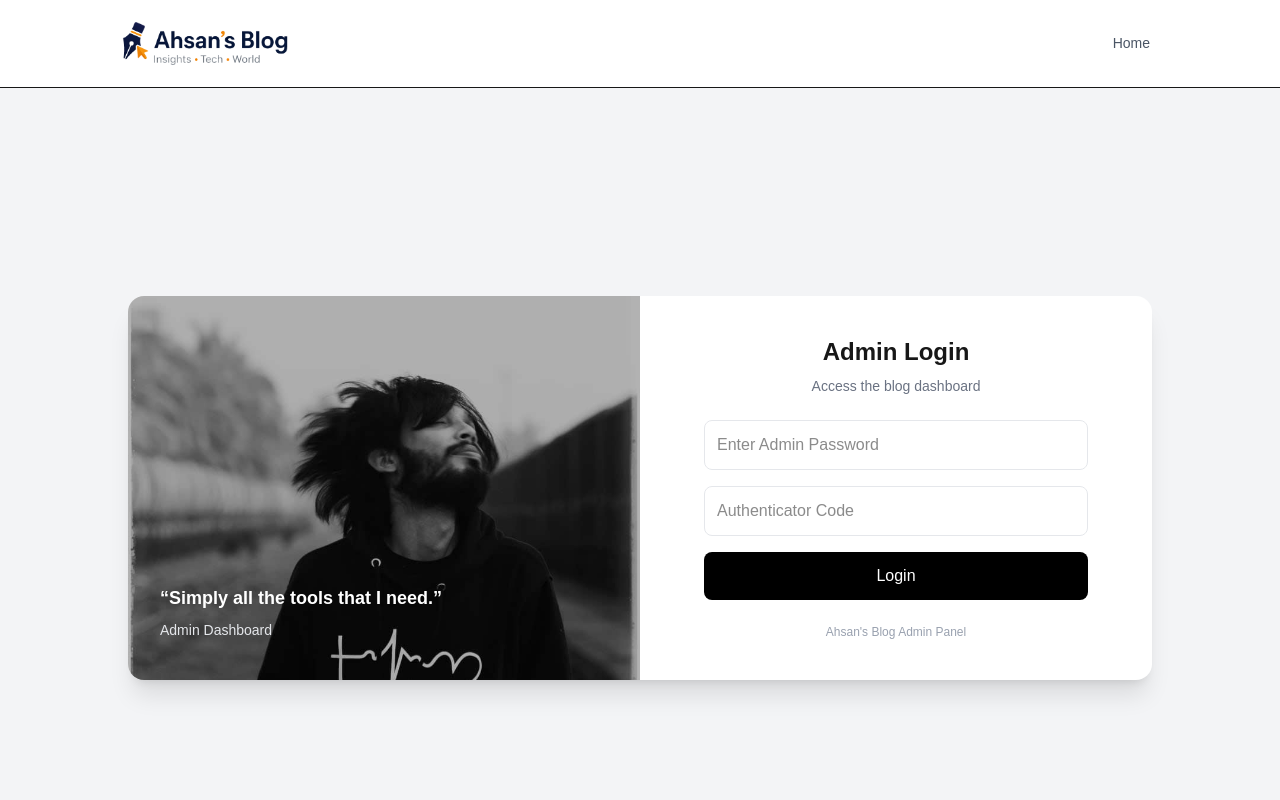
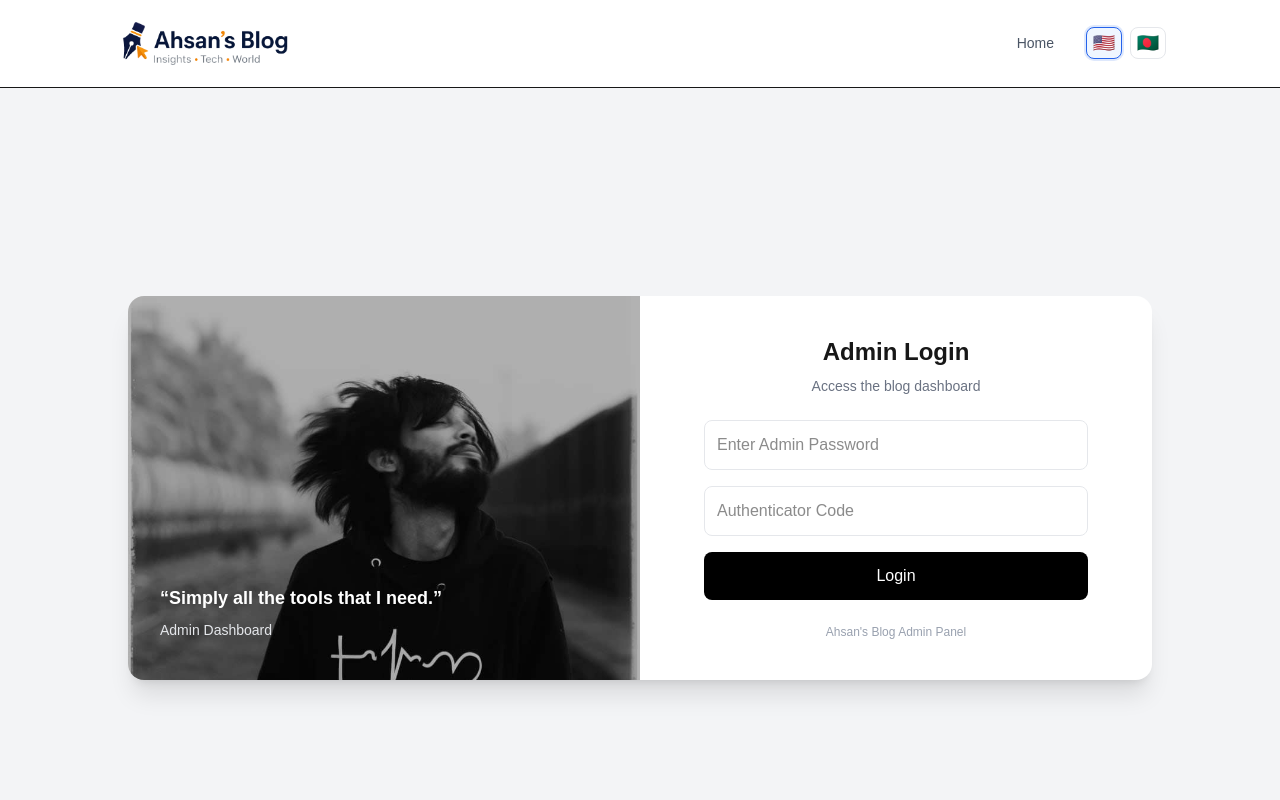
Before and after one commit to Jannat63/my-blog-js-file, a Next.js app: page /admin/login in a window 1280 px wide. Shown: the top 800 px of the page. Built offline with nearby package versions, Linux system fonts and the light colour scheme.

Commit message:
language fixed

```diff
--- a/app/globals.css
+++ b/app/globals.css
@@ -110,10 +110,8 @@ html {
 }
 
 /* =========================
-   RICH TEXT EDITOR FIX
+   RICH TEXT EDITOR
 ========================= */
-
-/* main editor */
 
 .admin-ui .ProseMirror {
   background: #0f172a !important;
@@ -126,13 +124,9 @@ html {
   border: 1px solid rgba(255,255,255,0.12) !important;
 }
 
-/* paragraphs */
-
 .admin-ui .ProseMirror p {
   color: #e5e7eb !important;
 }
-
-/* headings */
 
 .admin-ui .ProseMirror h1 {
   font-size: 28px !important;
@@ -152,14 +146,10 @@ html {
   color: #ffffff !important;
 }
 
-/* bold */
-
 .admin-ui .ProseMirror strong {
   color: #ffffff !important;
   font-weight: 700 !important;
 }
-
-/* list */
 
 .admin-ui .ProseMirror ul {
   padding-left: 20px !important;
@@ -170,32 +160,50 @@ html {
   margin-bottom: 6px !important;
 }
 
-/* focus */
-
 .admin-ui .ProseMirror:focus {
   outline: none !important;
   box-shadow: 0 0 0 2px #22c55e !important;
 }
 
 /* =========================
-   TOOLBAR FIX
+   LANGUAGE FLAGS
 ========================= */
 
-.admin-ui button {
-  color: #ffffff !important;
+.lang-flags {
+  display: flex;
+  align-items: center;
+  gap: 6px;
 }
 
-/* editor toolbar */
+.flag-btn {
+  font-size: 18px;
 
-.admin-ui .editor-toolbar {
-  background: rgba(255,255,255,0.04);
-  border-bottom: 1px solid rgba(255,255,255,0.08);
+  width: 36px;
+  height: 32px;
+
+  display: flex;
+  align-items: center;
+  justify-content: center;
+
+  border-radius: 8px;
+  border: 1px solid #e5e7eb;
+
+  background: #ffffff;
+
+  cursor: pointer;
+
+  transition: all 0.25s ease;
 }
 
-/* editor wrapper */
+.flag-btn:hover {
+  background: #f3f4f6;
+  transform: translateY(-1px);
+}
 
-.admin-ui .editor-wrapper {
-  border: 1px solid rgba(255,255,255,0.08);
-  border-radius: 10px;
-  overflow: hidden;
+/* active language */
+
+.flag-btn.active {
+  border-color: #2563eb;
+  background: #eff6ff;
+  box-shadow: 0 0 0 2px rgba(37,99,235,0.15);
 }
--- a/app/layout.tsx
+++ b/app/layout.tsx
@@ -2,6 +2,7 @@ import "./globals.css";
 import Navbar from "@/components/Navbar";
 import Footer from "@/components/Footer";
 import BackToTop from "@/components/BackToTop";
+import Script from "next/script";
 
 export const metadata = {
   metadataBase: new URL("https://ahsansblog.netlify.app"),
@@ -53,8 +54,28 @@ export default function RootLayout({
 
         {children}
 
-        {/* Floating Back To Top Button */}
         <BackToTop />
+
+        {/* Google Translate Container */}
+        <div id="google_translate_element" style={{ display: "none" }}></div>
+
+        {/* Google Translate Init */}
+        <Script id="google-translate-init" strategy="afterInteractive">
+          {`
+            function googleTranslateElementInit() {
+              new google.translate.TranslateElement(
+                { pageLanguage: 'en', includedLanguages: 'en,bn' },
+                'google_translate_element'
+              );
+            }
+          `}
+        </Script>
+
+        {/* Google Translate Script */}
+        <Script
+          src="//translate.google.com/translate_a/element.js?cb=googleTranslateElementInit"
+          strategy="afterInteractive"
+        />
 
         <Footer />
 
--- a/components/Navbar.tsx
+++ b/components/Navbar.tsx
@@ -1,7 +1,36 @@
+"use client";
+
 import Link from "next/link";
 import Image from "next/image";
+import { useState, useEffect } from "react";
 
 export default function Navbar() {
+
+  const [lang, setLang] = useState("en");
+
+  useEffect(() => {
+    const cookie = document.cookie
+      .split("; ")
+      .find((row) => row.startsWith("googtrans="));
+
+    if (cookie) {
+      const value = cookie.split("=")[1];
+      if (value.includes("/bn")) setLang("bn");
+    }
+  }, []);
+
+  const changeLang = (target: "en" | "bn") => {
+
+    const langCode = target === "bn" ? "/en/bn" : "/en/en";
+
+    document.cookie = `googtrans=${langCode}; path=/`;
+    document.cookie = `googtrans=${langCode}; path=/; domain=${window.location.hostname}`;
+
+    setLang(target);
+
+    window.location.reload();
+  };
+
   return (
     <header className="border-b bg-white sticky top-0 z-40">
 
@@ -23,7 +52,7 @@ export default function Navbar() {
         </Link>
 
         {/* Navigation */}
-        <nav className="flex items-center gap-3 text-sm">
+        <nav className="flex items-center gap-4 text-sm">
 
           <Link
             href="/"
@@ -32,6 +61,27 @@ export default function Navbar() {
             Home
           </Link>
 
+          {/* Language Flags */}
+          <div className="flex items-center gap-2">
+
+            <button
+              onClick={() => changeLang("en")}
+              className={`flag-btn ${lang === "en" ? "active" : ""}`}
+              title="English"
+            >
+              🇺🇸
+            </button>
+
+            <button
+              onClick={() => changeLang("bn")}
+              className={`flag-btn ${lang === "bn" ? "active" : ""}`}
+              title="বাংলা"
+            >
+              🇧🇩
+            </button>
+
+          </div>
+
         </nav>
 
       </div>
```
